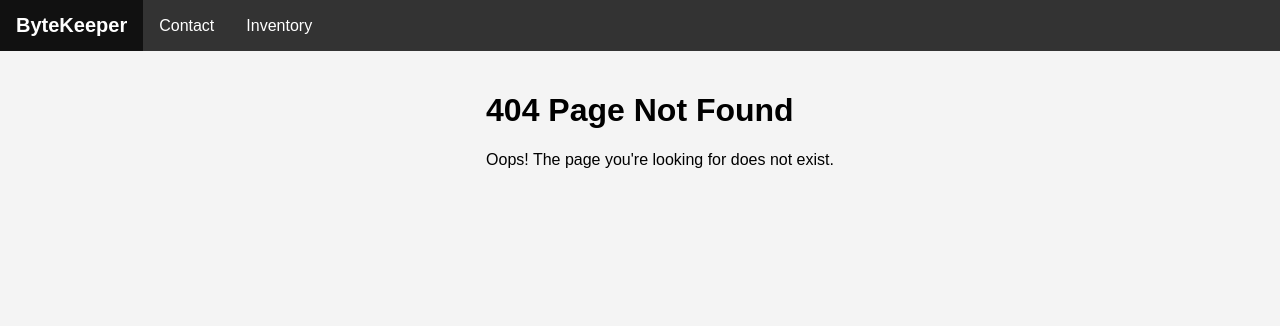
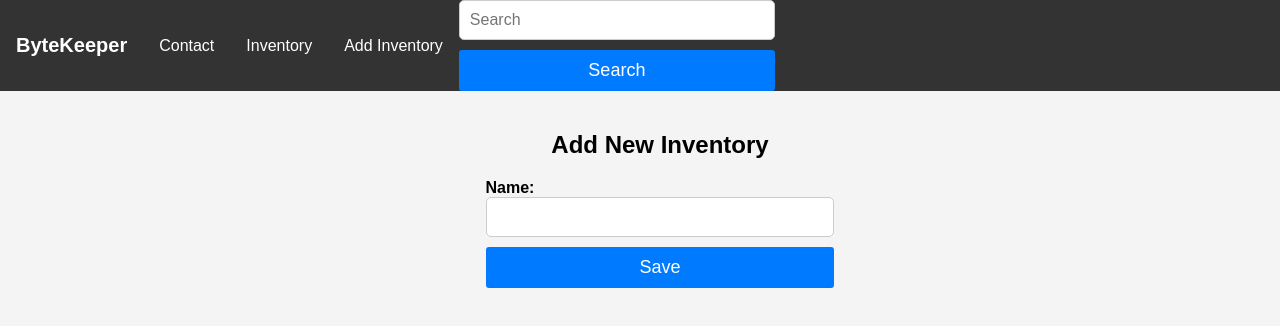
Before and after one commit to CatalinTirdea/ByteKeeper-FrontEnd, a React (Create React App) app in the folder frontend/: page /inventory/new in a window 1280 px wide. Before the commit this address had no page. Shown: the top 326 px of the page. Built offline with nearby package versions, Linux system fonts and the light colour scheme.

Commit message:
added add and edit forms

```diff
--- a/frontend/src/App.js
+++ b/frontend/src/App.js
@@ -1,4 +1,3 @@
-
 import './App.css';
 import './style.css';
 import '@fontsource/roboto/300.css';
@@ -6,14 +5,6 @@
 import '@fontsource/roboto/500.css';
 import '@fontsource/roboto/700.css';
 
-// import ProductEditPage from './components/Product/ProductEditPage';
-
-
-// import {useEffect, useState} from "react";
-// import Home from "./components/Home";
-// import InventoryForm from "./components/Inventory/InventoryForm";
-// import ShowAll from "./components/Inventory/ShowAll";
-// import ProductForm from "./components/Product/ProductForm";
 import React from 'react';
 import {
   BrowserRouter as Router,
@@ -26,27 +17,24 @@
 import NoPage from './components/pages/NoPage';
 import Layout from './components/pages/Layout';
 import Inventory from './components/pages/Inventory';
+import InventoryForm from './components/pages/InventoryForm';
 
-
-
-function App (){
-
+function App() {
   return (
     <Router>
       <Routes>
         <Route path="/" element={<Layout />}>
           <Route index element={<Home />} />
           <Route path="contact" element={<Contact />} />
-        <Route path="/products/:id/" element={<Product />} />
+          <Route path="products/:id/" element={<Product />} />
           <Route path="inventory" element={<Inventory />} />
+          <Route path="inventory/new" element={<InventoryForm />} />
+          <Route path="inventory/edit/:id" element={<InventoryForm />} />
           <Route path="*" element={<NoPage />} />
         </Route>
       </Routes>
     </Router>
-
   );
 };
 
-
-
 export default App;
--- a/frontend/src/components/pages/Home.js
+++ b/frontend/src/components/pages/Home.js
@@ -1,9 +1,19 @@
 import React, { useState, useEffect } from 'react';
+import { Link, useNavigate } from 'react-router-dom';
 import '../../style.css';
 
 const Home = () => {
   const [inventories, setInventories] = useState([]);
   const [selectedInventory, setSelectedInventory] = useState(null);
+  const [newProduct, setNewProduct] = useState({
+    name: '',
+    quantity: '',
+    category_id: '',
+    inventory_id: '',
+    price: ''
+  });
+  const [showProductForm, setShowProductForm] = useState(false);
+  const navigate = useNavigate();
 
   useEffect(() => {
     const fetchInventories = async () => {
@@ -22,48 +32,115 @@
     fetchInventories();
   }, []);
 
-
-
   const handleInventoryClick = (inventory) => {
     setSelectedInventory(inventory);
+    setNewProduct(prevState => ({
+      ...prevState,
+      inventory_id: inventory.id
+    }));
+  };
+
+  const handleProductChange = (e) => {
+    const { name, value } = e.target;
+    setNewProduct(prevState => ({
+      ...prevState,
+      [name]: value
+    }));
+  };
+
+  const handleProductSubmit = async (e) => {
+    e.preventDefault();
+    try {
+      const response = await fetch('/api/products/add', {
+        method: 'POST',
+        headers: {
+          'Content-Type': 'application/json'
+        },
+        body: JSON.stringify(newProduct)
+      });
+      if (response.ok) {
+        alert('Product added successfully');
+        setNewProduct({
+          name: '',
+          quantity: '',
+          category_id: '',
+          inventory_id: selectedInventory.id,
+          price: ''
+        });
+        setShowProductForm(false);
+        // Optionally, refresh inventory or product list
+      } else {
+        alert('Failed to add product');
+      }
+    } catch (error) {
+      console.error('Error adding product:', error);
+      alert('Error adding product');
+    }
   };
 
   return (
-      <>
     <div className="content">
       <header className="header">
-
         <h1 className="header-title">Bytekeeper</h1>
       </header>
       <div className="container">
-
         <div className="inventories">
           <h2>Inventories</h2>
           <ul className="inventory-list">
             {inventories.map(inventory => (
               <li key={inventory.id} className="inventory-item">
                 <span onClick={() => handleInventoryClick(inventory)}>{inventory.name}</span>
+                <button onClick={() => navigate(`/inventory/edit/${inventory.id}`)}>Edit</button>
               </li>
             ))}
           </ul>
+          <button onClick={() => navigate('/inventory/new')}>Add New Inventory</button>
         </div>
         <div className="products">
           <h2>Products</h2>
           {selectedInventory ? (
+            <>
               <ul className="products-list">
-                        {selectedInventory.products.map(product => ( // Modificarea aici pentru a folosi produsele din inventarul selectat
+                {selectedInventory.products.map(product => (
                   <li key={product.id}>
                     {product.name} - ${product.price}
                   </li>
                 ))}
               </ul>
+              {!showProductForm ? (
+                <button onClick={() => setShowProductForm(true)}>Add New Product</button>
               ) : (
-                    <p>Please select an inventory to view its products.</p>
+                <>
+                  <h3>Add Product</h3>
+                  <form onSubmit={handleProductSubmit}>
+                    <label>
+                      Name:
+                      <input type="text" name="name" value={newProduct.name} onChange={handleProductChange} required />
+                    </label>
+                    <label>
+                      Quantity:
+                      <input type="number" name="quantity" value={newProduct.quantity} onChange={handleProductChange} required />
+                    </label>
+                    <label>
+                      Category ID:
+                      <input type="text" name="category_id" value={newProduct.category_id} onChange={handleProductChange} required />
+                    </label>
+                    <label>
+                      Price:
+                      <input type="number" step="0.01" name="price" value={newProduct.price} onChange={handleProductChange} required />
+                    </label>
+                    <button type="submit">Add Product</button>
+                    <button type="button" onClick={() => setShowProductForm(false)}>Cancel</button>
+                  </form>
+                </>
+              )}
+            </>
+          ) : (
+            <p>Please select an inventory to view its products and add a new product.</p>
           )}
         </div>
       </div>
     </div>
-        </>
   );
 };
 
--- /dev/null
+++ b/frontend/src/components/pages/InventoryForm.js
@@ -0,0 +1,63 @@
+import React, { useState, useEffect } from 'react';
+import { useParams, useNavigate } from 'react-router-dom';
+
+const InventoryForm = () => {
+  const { id } = useParams();
+  const navigate = useNavigate();
+  const [inventoryItem, setInventoryItem] = useState({ name: '' });
+
+  useEffect(() => {
+    if (id) {
+      // Fetch inventory item if id is present
+      fetch(`/api/inventories/${id}`)
+        .then(response => response.json())
+        .then(data => setInventoryItem(data))
+        .catch(error => console.error('Error fetching inventory item:', error));
+    }
+  }, [id]);
+
+  const handleChange = (e) => {
+    const { name, value } = e.target;
+    setInventoryItem(prevState => ({
+      ...prevState,
+      [name]: value
+    }));
+  };
+
+  const handleSubmit = (e) => {
+    e.preventDefault();
+    const url = id ? `/api/inventories/edit/${id}` : '/api/inventories/add';
+    const method = id ? 'PUT' : 'POST';
+
+    fetch(url, {
+      method: method,
+      headers: {
+        'Content-Type': 'application/json'
+      },
+      body: JSON.stringify(inventoryItem)
+    })
+      .then(response => {
+        if (response.ok) {
+          navigate('/inventory');
+        } else {
+          alert('Failed to save inventory item');
+        }
+      })
+      .catch(error => console.error('Error saving inventory item:', error));
+  };
+
+  return (
+    <div>
+      <h2>{id ? 'Edit Inventory' : 'Add New Inventory'}</h2>
+      <form onSubmit={handleSubmit}>
+        <label>
+          Name:
+          <input type="text" name="name" value={inventoryItem.name} onChange={handleChange} required />
+        </label>
+        <button type="submit">Save</button>
+      </form>
+    </div>
+  );
+};
+
+export default InventoryForm;
--- a/frontend/src/components/pages/Layout.js
+++ b/frontend/src/components/pages/Layout.js
@@ -1,15 +1,52 @@
-import React from 'react';
-import { Outlet, Link } from 'react-router-dom';
+import React, { useState } from 'react';
+import { Outlet, Link, useNavigate } from 'react-router-dom';
+import '../../nav.css';
 
 const Layout = () => {
+  const [searchTerm, setSearchTerm] = useState('');
+  const navigate = useNavigate();
+
+  const handleSearch = async () => {
+    if (searchTerm.trim() === '') {
+      alert('Please enter a search term');
+      return;
+    }
+
+    try {
+      const response = await fetch(`/api/inventories/search/${searchTerm}`);
+      if (response.ok) {
+        const results = await response.json();
+        if (results.length > 0) {
+          navigate(`/product/${searchTerm}`);
+        } else {
+          alert('No results found');
+        }
+      } else {
+        alert('Error fetching search results');
+      }
+    } catch (error) {
+      console.error('Error fetching search results:', error);
+      alert('Error fetching search results');
+    }
+  };
+
   return (
     <>
       <nav>
         <ul>
           <li className="logo"><Link to="/">ByteKeeper</Link></li>
           <li><Link to="/contact">Contact</Link></li>
-
           <li><Link to="/inventory">Inventory</Link></li>
+          <li><Link to="/inventory/new">Add Inventory</Link></li> {/* Added link for adding inventory */}
+          <li className="search-bar">
+            <input
+              type="text"
+              placeholder="Search"
+              value={searchTerm}
+              onChange={(e) => setSearchTerm(e.target.value)}
+            />
+            <button onClick={handleSearch}>Search</button>
+          </li>
         </ul>
       </nav>
       <div className="container">
--- /dev/null
+++ b/frontend/src/nav.css
@@ -0,0 +1,3 @@
+.search-bar {
+    float: right;
+}
--- a/frontend/src/style.css
+++ b/frontend/src/style.css
@@ -20,6 +20,10 @@
 
   nav ul li {
     float: left;
+  }
+
+  nav ul li.search {
+    float: right;
   }
 
   nav ul li a {
```
Also changed, not shown: frontend/src/components/Home.js (deleted), frontend/src/components/ToggleColorMode.js (deleted), frontend/src/components/TopBar.js (deleted). Lines whose indentation alone changed are shown as unchanged.
